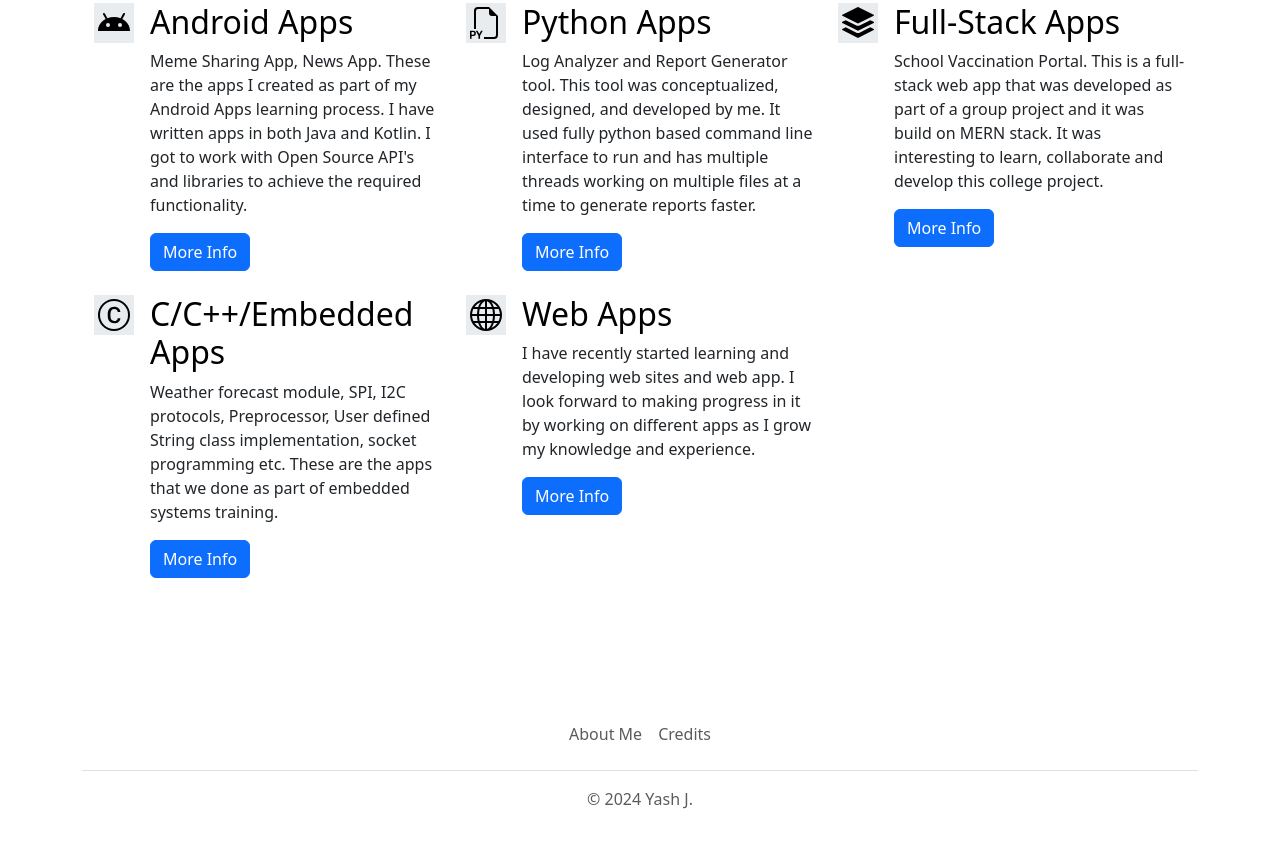
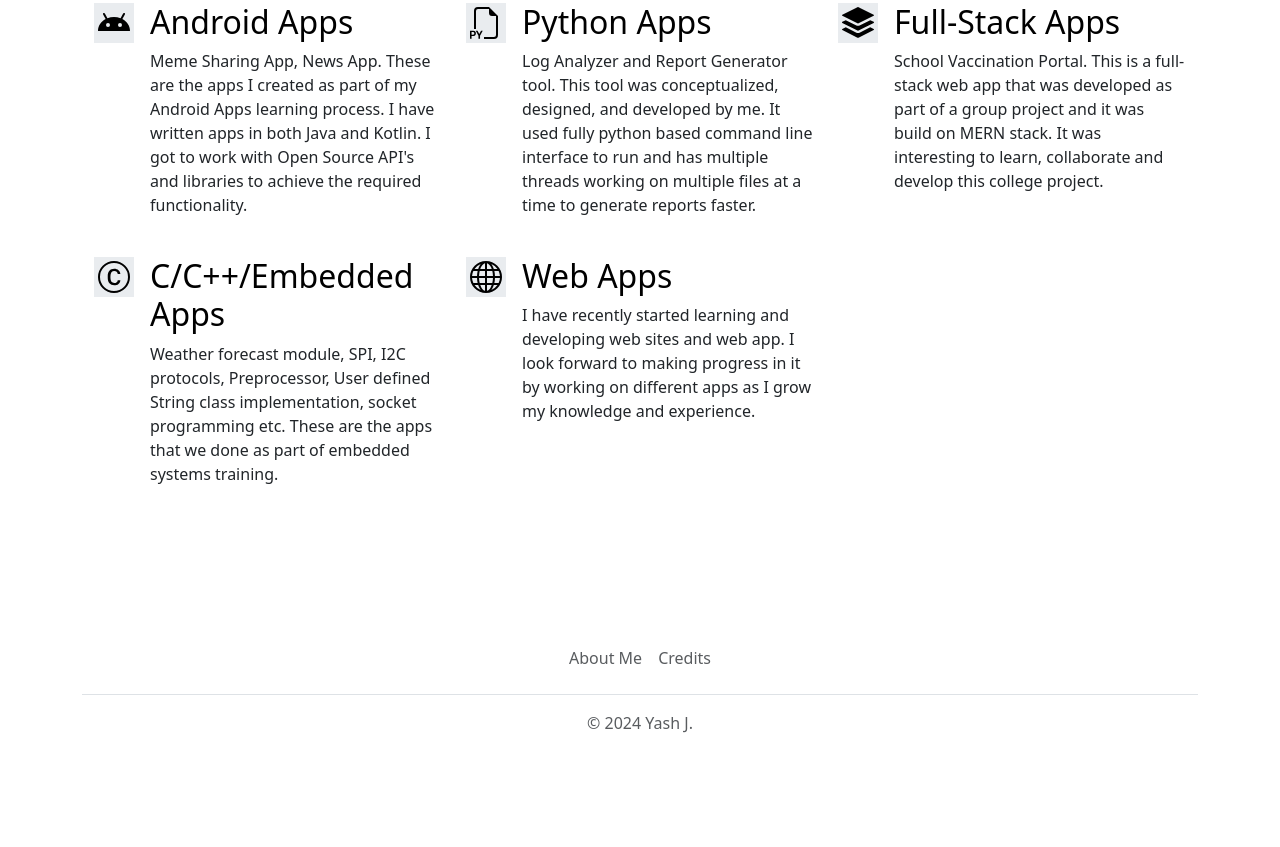
Before and after one commit to yashj9/capstone-web2, a plain HTML site: page index.html in a window 1280 px wide. Shown: the part 1643-2490 px from the top of the page. After the commit the page ends 2434 px from the top, so only its background shows below. Drawn offline with nearby package versions, Linux system fonts and the light colour scheme; a web font is replaced by a local one.

Commit message:
Update index.html
removed more info buttons for now, will add them later

```diff
--- a/index.html
+++ b/index.html
@@ -124,7 +124,6 @@
                 Java and Kotlin. I got to work with Open Source API's and
                 libraries to achieve the required functionality.
               </p>
-              <a href="#" class="btn btn-primary"> More Info </a>
             </div>
           </div>
           <div class="col d-flex align-items-start">
@@ -154,7 +153,6 @@
                 threads working on multiple files at a time to generate reports
                 faster.
               </p>
-              <a href="#" class="btn btn-primary"> More Info </a>
             </div>
           </div>
           <div class="col d-flex align-items-start">
@@ -185,7 +183,6 @@
                 stack. It was interesting to learn, collaborate and develop this
                 college project.
               </p>
-              <a href="#" class="btn btn-primary"> More Info </a>
             </div>
           </div>
           <div class="col d-flex align-items-start">
@@ -213,7 +210,6 @@
                 These are the apps that we done as part of embedded systems
                 training.
               </p>
-              <a href="#" class="btn btn-primary"> More Info </a>
             </div>
           </div>
           <div class="col d-flex align-items-start">
@@ -240,14 +236,11 @@
                 web app. I look forward to making progress in it by working on
                 different apps as I grow my knowledge and experience.
               </p>
-              <a href="#" class="btn btn-primary"> More Info </a>
             </div>
           </div>
         </div>
       </div>
     </section>
-
-    <section id="contact-about-me"></section>
 
     <section id="footer-here">
       <div class="container">
```
